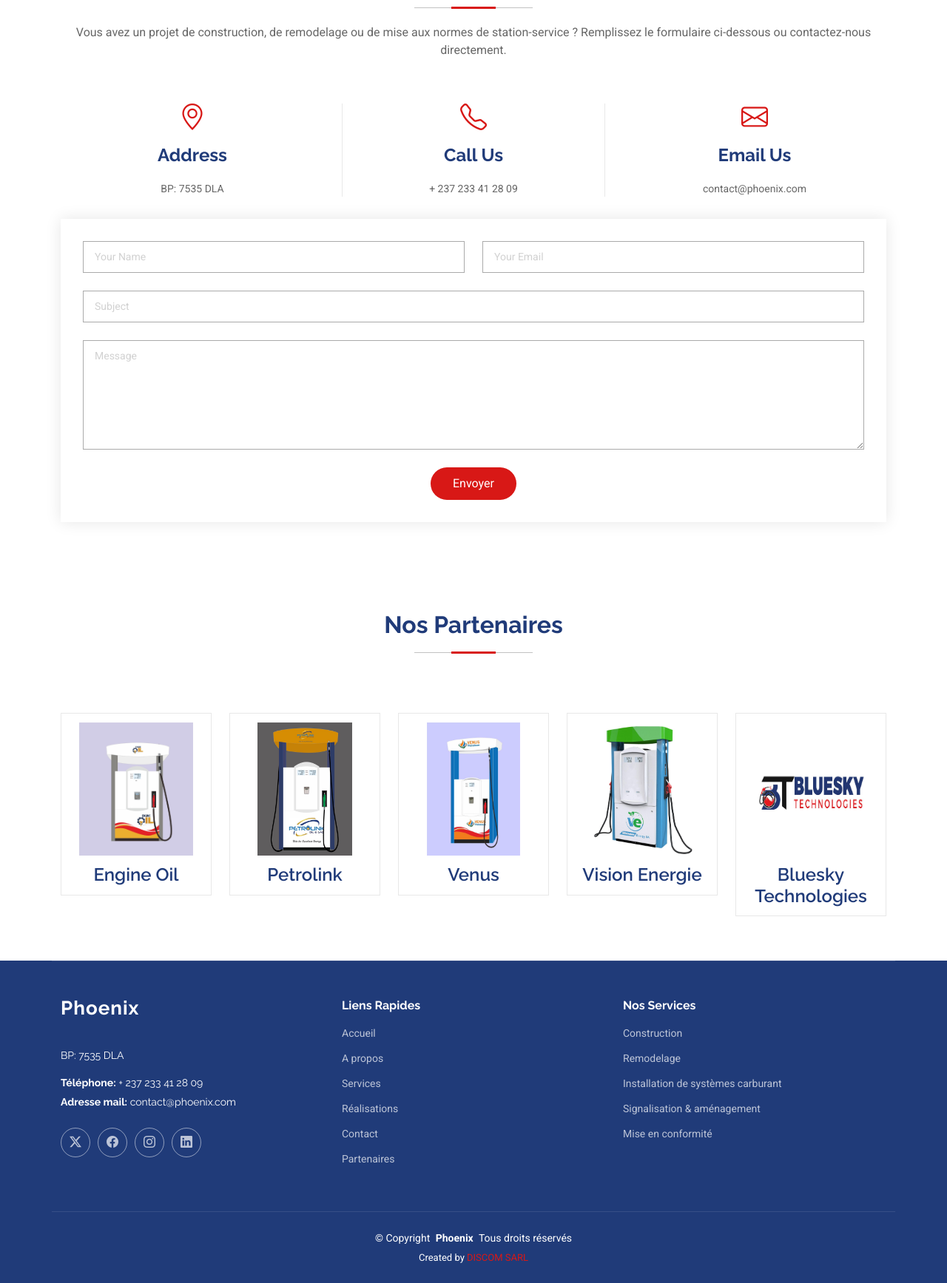
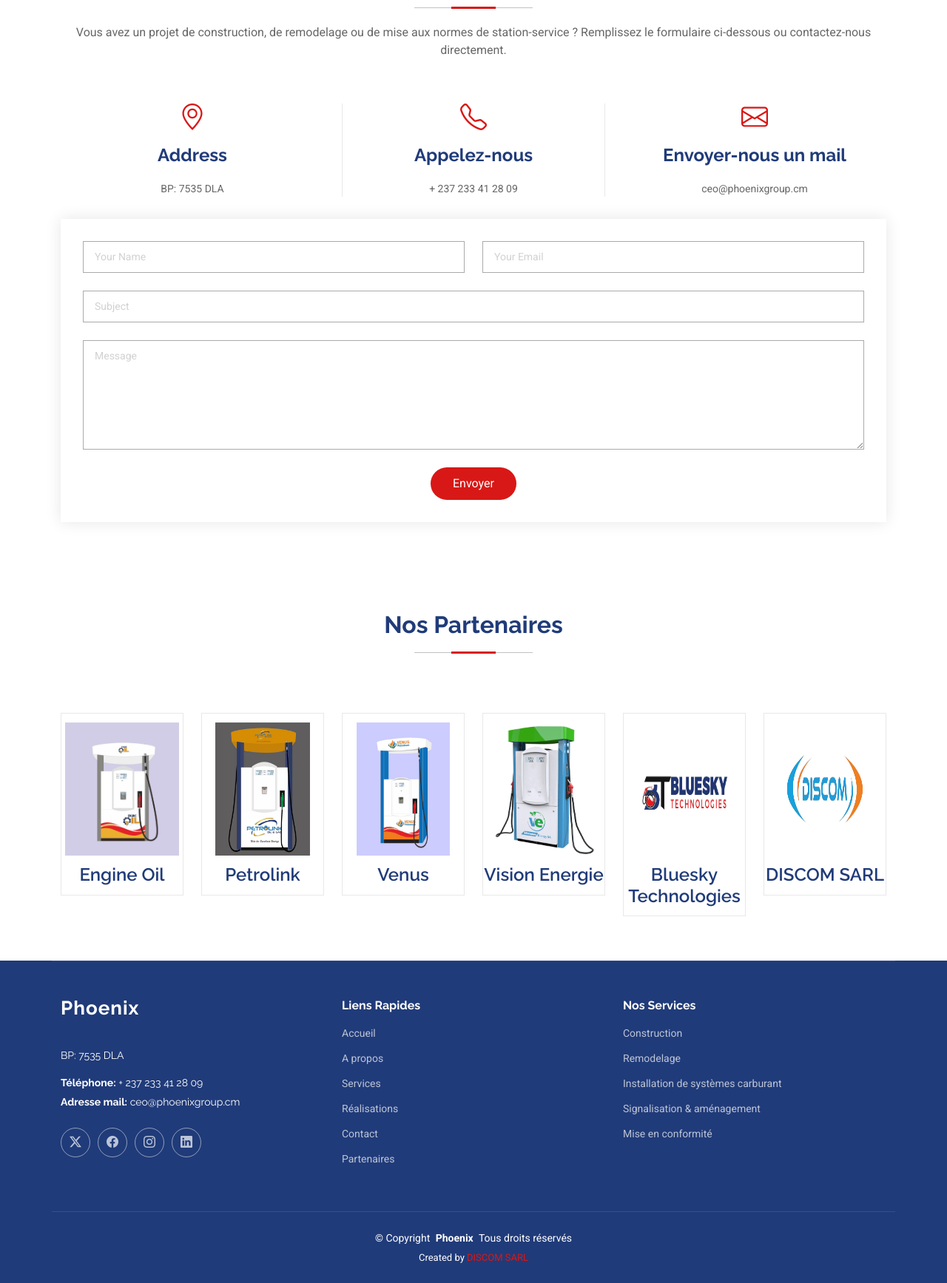
Before and after one commit to kevelino/phoenix, a Django app: page / in a window 1280 px wide. Shown: the part 4210-5945 px from the top of the page at 74% size. Run offline with Django 5.2, Linux system fonts and the light colour scheme; some libraries are stand-ins or nearby versions.

Commit message:
Update Partners & Email

```diff
--- a/phoenix/settings.py
+++ b/phoenix/settings.py
@@ -15,7 +15,7 @@ SECRET_KEY = env('SECRET_KEY')
 
 DEBUG = False
 
-ALLOWED_HOSTS = ['phoenix-site.onrender.com']
+ALLOWED_HOSTS = ['www.phoenixgroup.cm', 'phoenixgroup.cm']
 #ALLOWED_HOSTS = ['127.0.0.1', 'localhost']
 
 SITE_ID = 1
--- a/templates/index.html
+++ b/templates/index.html
@@ -360,7 +360,7 @@
           <div class="col-lg-4">
             <div class="info-item d-flex flex-column justify-content-center align-items-center info-item-borders">
               <i class="bi bi-telephone"></i>
-              <h3>Call Us</h3>
+              <h3>Appelez-nous</h3>
               <p>+ 237 233 41 28 09</p>
             </div>
           </div><!-- End Info Item -->
@@ -368,8 +368,8 @@
           <div class="col-lg-4">
             <div class="info-item d-flex flex-column justify-content-center align-items-center">
               <i class="bi bi-envelope"></i>
-              <h3>Email Us</h3>
-              <p>contact@phoenix.com</p>
+              <h3>Envoyer-nous un mail</h3>
+              <p>ceo@phoenixgroup.cm</p>
             </div>
           </div><!-- End Info Item -->
 
@@ -422,7 +422,7 @@
 
         <div class="row gy-4">
 
-          <div class="col-6 col-md" data-aos="fade-up" data-aos-delay="100">
+          <div class="col-6 col-md-2" data-aos="fade-up" data-aos-delay="100">
             <a href="#">
               <div class="partner-item">
               <div class="w-100 d-flex justify-content-center">
@@ -434,7 +434,7 @@
             </div>
             </a>
           </div><!-- End Partners Item -->
-          <div class="col-6 col-md" data-aos="fade-up" data-aos-delay="200">
+          <div class="col-6 col-md-2" data-aos="fade-up" data-aos-delay="200">
             <a href="#">
               <div class="partner-item">
               <div class="w-100 d-flex justify-content-center">
@@ -446,7 +446,7 @@
             </div>
             </a>
           </div><!-- End Partners Item -->
-          <div class="col-6 col-md" data-aos="fade-up" data-aos-delay="300">
+          <div class="col-6 col-md-2" data-aos="fade-up" data-aos-delay="300">
             <a href="#">
               <div class="partner-item">
               <div class="w-100 d-flex justify-content-center">
@@ -458,7 +458,7 @@
             </div>
             </a>
           </div><!-- End Partners Item -->
-          <div class="col-6 col-md" data-aos="fade-up" data-aos-delay="400">
+          <div class="col-6 col-md-2" data-aos="fade-up" data-aos-delay="400">
             <a href="#">
               <div class="partner-item">
               <div class="w-100 d-flex justify-content-center">
@@ -470,7 +470,7 @@
             </div>
             </a>
           </div><!-- End Partners Item -->
-          <div class="col-6 col-md" data-aos="fade-up" data-aos-delay="500">
+          <div class="col-6 col-md-2" data-aos="fade-up" data-aos-delay="500">
             <a href="#">
               <div class="partner-item">
               <div class="w-100 d-flex justify-content-center">
@@ -478,6 +478,18 @@
               </div>
               <div>
                 <h4 class="title">Bluesky Technologies</h4>
+              </div>
+            </div>
+            </a>
+          </div><!-- End Partners Item -->
+          <div class="col-6 col-md-2" data-aos="fade-up" data-aos-delay="600">
+            <a href="https://discom-group.com" target="_self">
+              <div class="partner-item">
+              <div class="w-100 d-flex justify-content-center">
+                <img class="img-fluid" src="{% static 'img/partners/discom_sarl_partenaire.png' %}" alt="DISCOM SARL Partenaire">
+              </div>
+              <div>
+                <h4 class="title">DISCOM SARL</h4>
               </div>
             </div>
             </a>
@@ -506,7 +518,7 @@
           <div class="footer-contact pt-3">
             <p>BP: 7535 DLA</p>
             <p class="mt-3"><strong>Téléphone:</strong> <span>+ 237 233 41 28 09</span></p>
-            <p><strong>Adresse mail:</strong> <span>contact@phoenix.com</span></p>
+            <p><strong>Adresse mail:</strong> <span>ceo@phoenixgroup.cm</span></p>
           </div>
           <div class="social-links d-flex mt-4">
             <a href=""><i class="bi bi-twitter-x"></i></a>
```
Also changed, not shown: static/img/partners/discom_sarl_partenaire.png (added), 1 other file.
